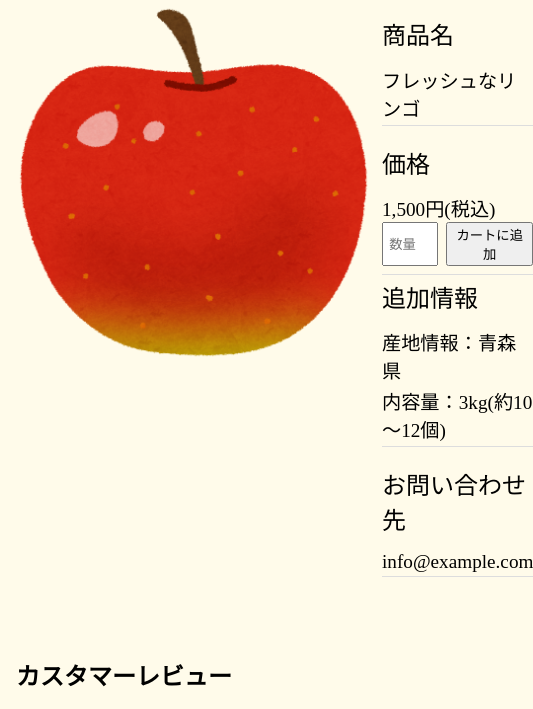
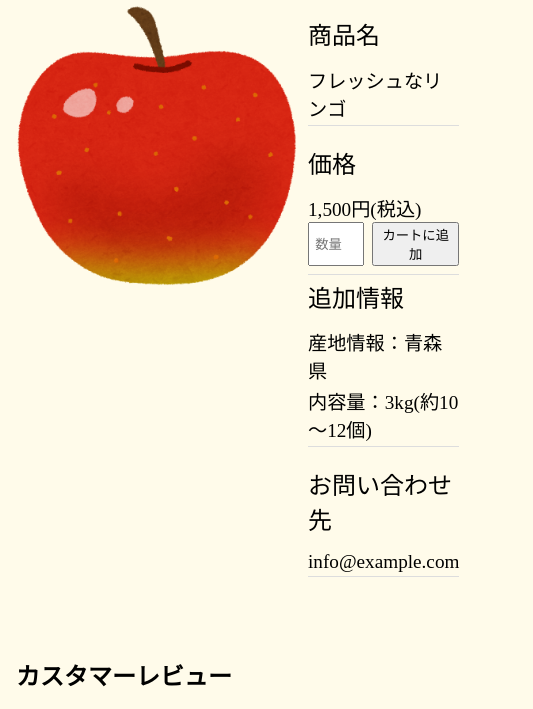
Before and after one commit to masatonishikawa/fruit-portfolio, a plain HTML site: page apple.html in a window 390 px wide. Shown: the part 57-766 px from the top of the page, 533 px wide, since content can reach past the window. Drawn offline with nearby package versions, Linux system fonts and the light colour scheme.

Commit message:
Add files via upload

```diff
--- a/css/product.css
+++ b/css/product.css
@@ -80,3 +80,12 @@ ul.related-products li img {
   width: 150px;
   height: auto;
 }
+
+@media (max-width: 500px) {
+  .container img {
+    height: auto;
+    width: 300px;
+    max-width: 100%;
+  }
+
+}
```
